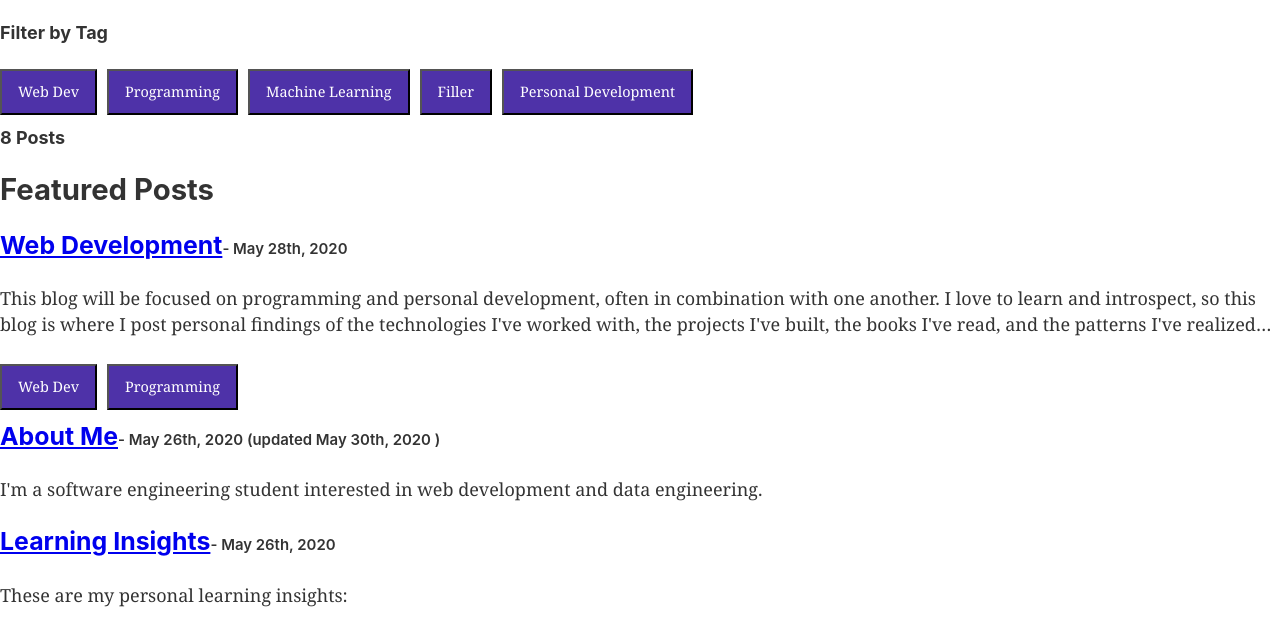
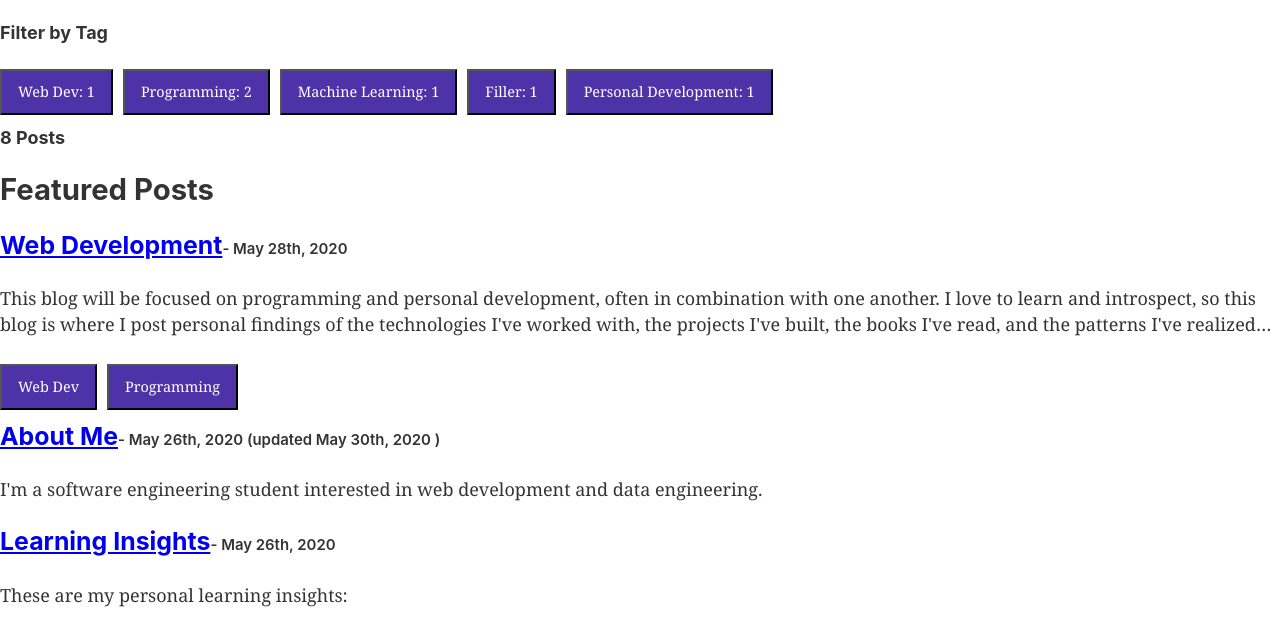
Before and after one commit to AnimeshKC/PersonalBlog, a Gatsby site: page / in a window 1280 px wide. Shown: the part 163-794 px from the top of the page. Built offline with nearby package versions, Linux system fonts and the light colour scheme; Gatsby itself is replaced by a stand-in of ours.

Commit message:
added count for tags

```diff
--- a/src/pages/index.js
+++ b/src/pages/index.js
@@ -94,7 +94,9 @@ const IndexPage = ({ data }) => {
         {tagList.map(tag => (
           <li key={tag}>
             <Link to={`/tag/${tag.replace(/ /g, "_")}`}>
-              <button className="tagButton">{tag}</button>
+              <button className="tagButton">
+                {tag}: {tagCount[tag]}
+              </button>
             </Link>
           </li>
         ))}
```
